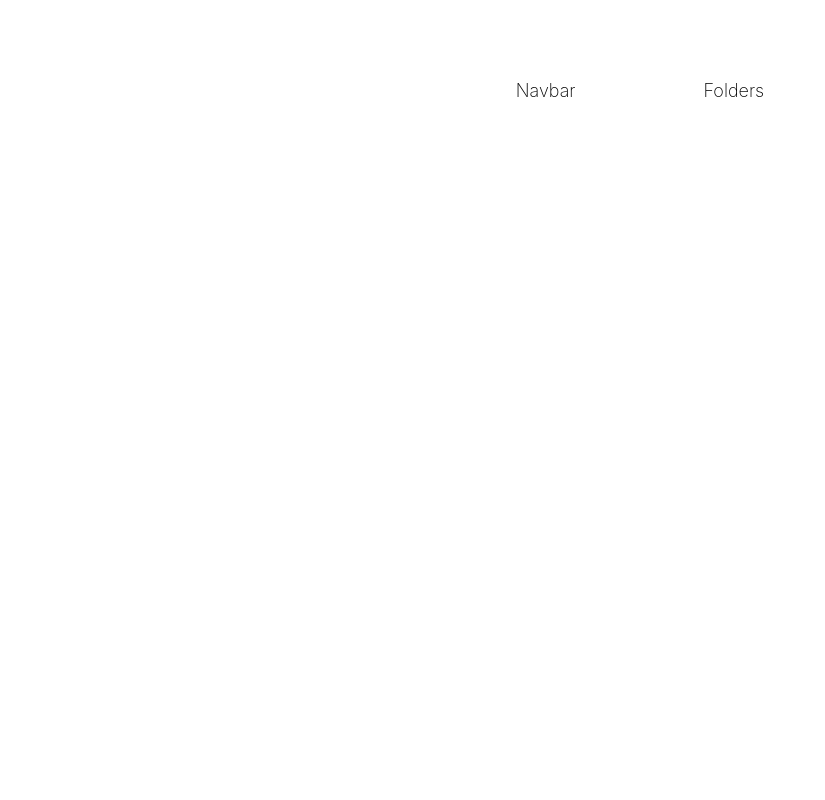
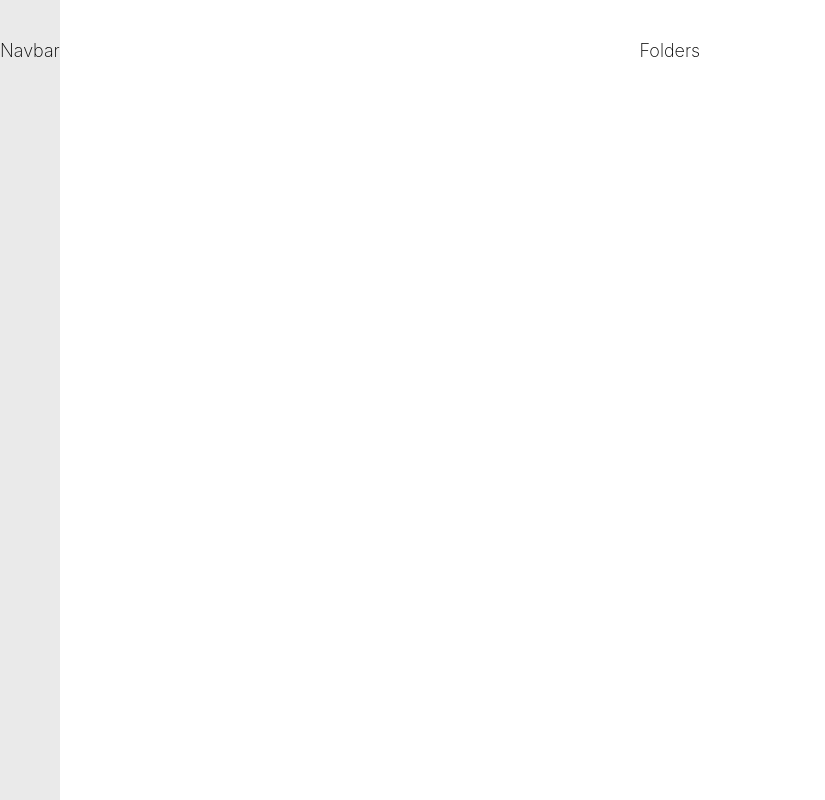
Before and after one commit to mikako-shirai/Link-Organizer, a React (Create React App) app in the folder client/: page / in a window 1280 px wide. Shown: the whole page, without its empty margins (0-825 px from the left). Built offline with nearby package versions, Linux system fonts and the light colour scheme.

Commit message:
feat: add new schema for links

```diff
--- a/client/src/components/main/Folders.jsx
+++ b/client/src/components/main/Folders.jsx
@@ -2,7 +2,9 @@ import React from "react";
 
 const Folders = () => {
   return (
-    <div>Folders</div>
+    <div className="folders">
+      <div>Folders</div>
+    </div>
   );
 };
 
--- a/client/src/components/main/Navbar.jsx
+++ b/client/src/components/main/Navbar.jsx
@@ -2,7 +2,9 @@ import React from "react";
 
 const Navbar = () => {
   return (
-    <div>Navbar</div>
+    <div className="navbar">
+      <div>Navbar</div>
+    </div>
   );
 };
 
--- a/client/src/styles/index.css
+++ b/client/src/styles/index.css
@@ -16,10 +16,30 @@ body {
   align-items: center;
 }
 
-.app * {
+.app:first-child, .app:last-child {
   font-size: large;
   font-weight: 200;
-  margin: 10vh 5vw 0vh 5vw;
+  text-align: center;
+}
+
+/* -------------------------------------------------------- Navbar */
+
+.navbar {
+  background: rgb(234, 234, 234);
+  height: 100vh;
+}
+
+.navbar * {
+  margin-top: 5vh;
 }
 
 /* -------------------------------------------------------- Folders */
+
+.folders {
+  flex: 1;
+  height: 100vh;
+}
+
+.folders * {
+  margin-top: 5vh;
+}
```
Also changed, not shown: 2 other files (tests, documents, lock files or other folders).
